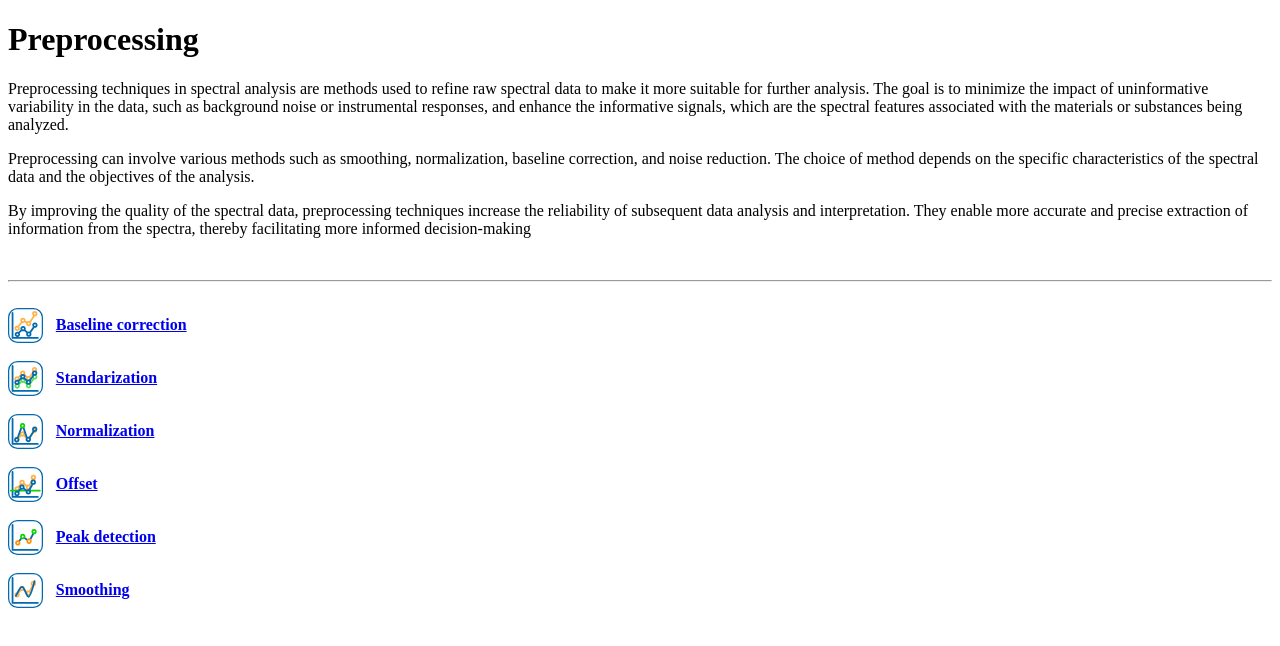
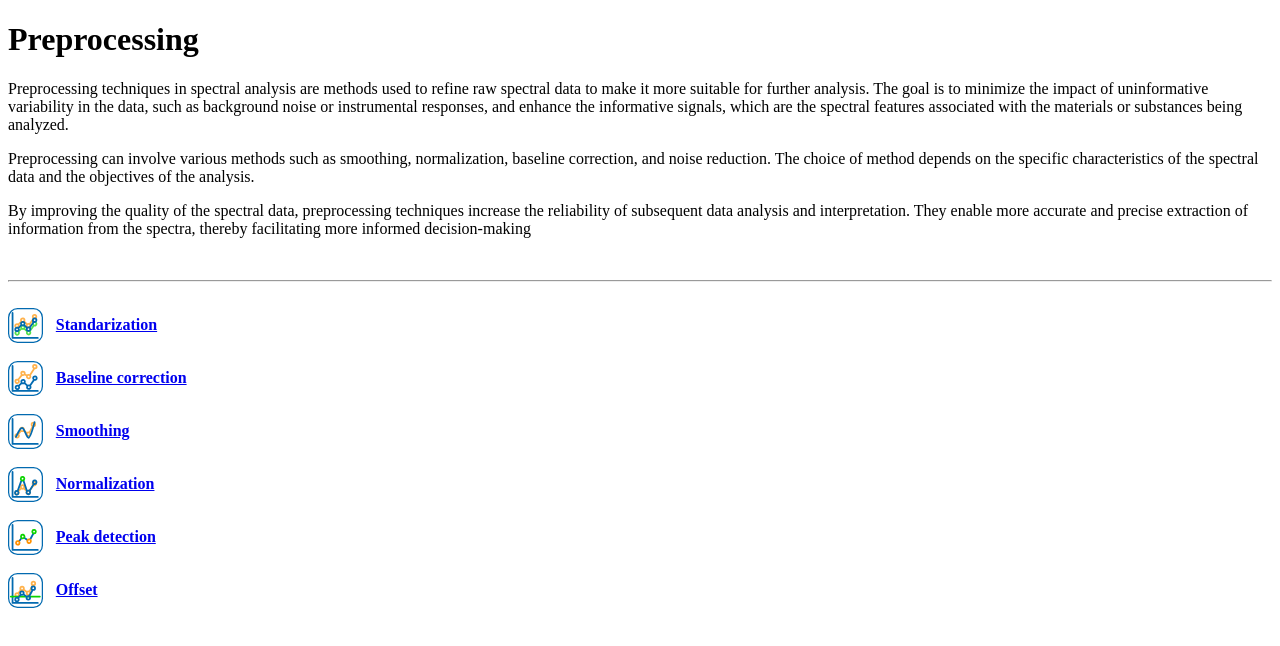
Before and after one commit to SFTechnologies/spectrify-docs, a Next.js app: page /preprocessing in a window 1280 px wide. Shown: the top 646 px of the page. Built offline with nearby package versions, Linux system fonts and the light colour scheme.

Commit message:
correct-prepro-order

```diff
--- a/pages/preprocessing.mdx
+++ b/pages/preprocessing.mdx
@@ -13,14 +13,14 @@ By improving the quality of the spectral data, preprocessing techniques increase
 <br />
 <hr />
 <br />
+<ImageLink href="/preprocessing/standardization" image={{alt: "standardization icon", src: `${imagePath}standardization_icon.svg`}} text="Standarization" />
+<br />
 <ImageLink href="/preprocessing/baseline_correction" image={{alt: "baseline correction icon",src: `${imagePath}baseline_icon.svg`}} text="Baseline correction" />
 <br />
-<ImageLink href="/preprocessing/standardization" image={{alt: "standardization icon", src: `${imagePath}standardization_icon.svg`}} text="Standarization" />
+<ImageLink href="/preprocessing/smoothing" image={{alt: "smoothing icon", src: `${imagePath}smoothing_icon.svg`}} text="Smoothing" />
 <br />
 <ImageLink href="/preprocessing/normalization" image={{alt: "normalization icon", src: `${imagePath}normalization_icon.svg`}} text="Normalization" />
 <br />
-<ImageLink href="/preprocessing/offset" image={{alt: "offset icon", src: `${imagePath}offset_icon.svg`}} text="Offset" />
-<br />
 <ImageLink href="/preprocessing/peak_detection" image={{alt: "peak detection icon", src: `${imagePath}peak_detection_icon.svg`}} text="Peak detection" />
 <br />
-<ImageLink href="/preprocessing/smoothing" image={{alt: "smoothing icon", src: `${imagePath}smoothing_icon.svg`}} text="Smoothing" />
+<ImageLink href="/preprocessing/offset" image={{alt: "offset icon", src: `${imagePath}offset_icon.svg`}} text="Offset" />
```
